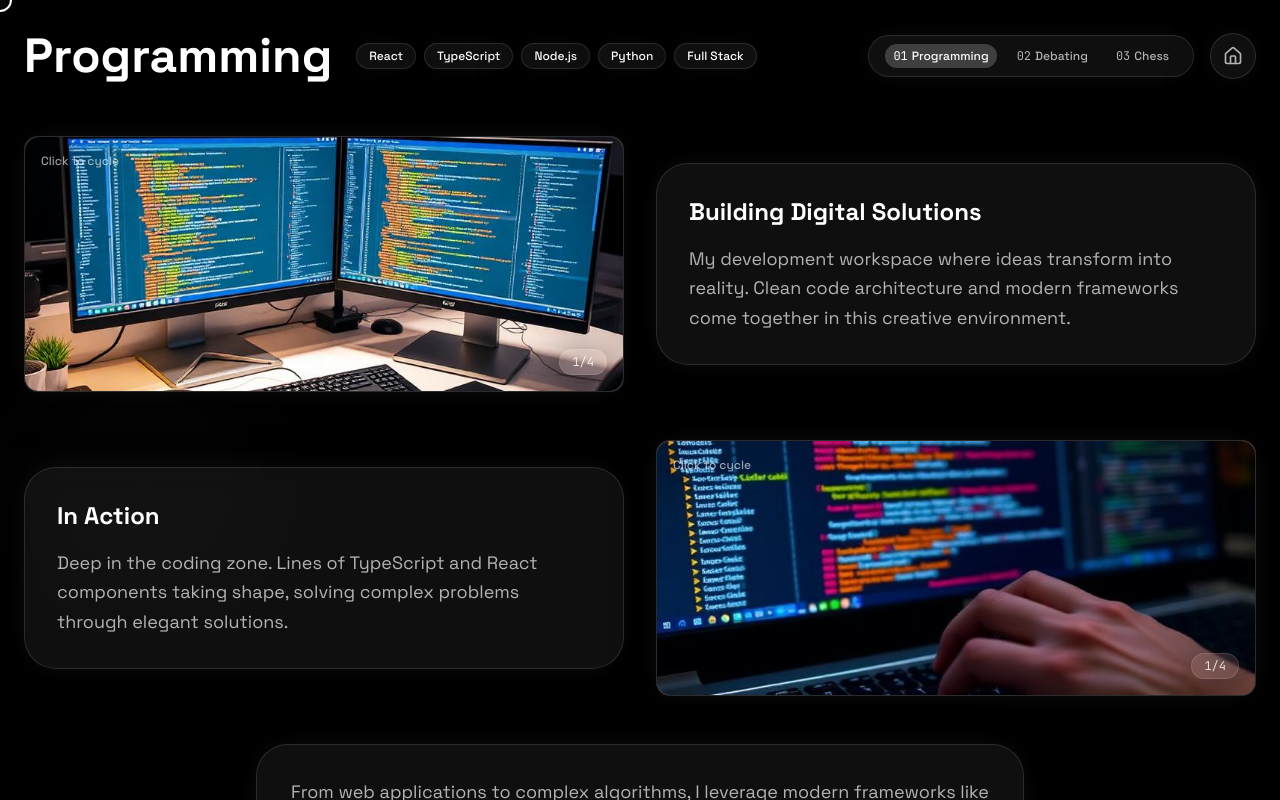
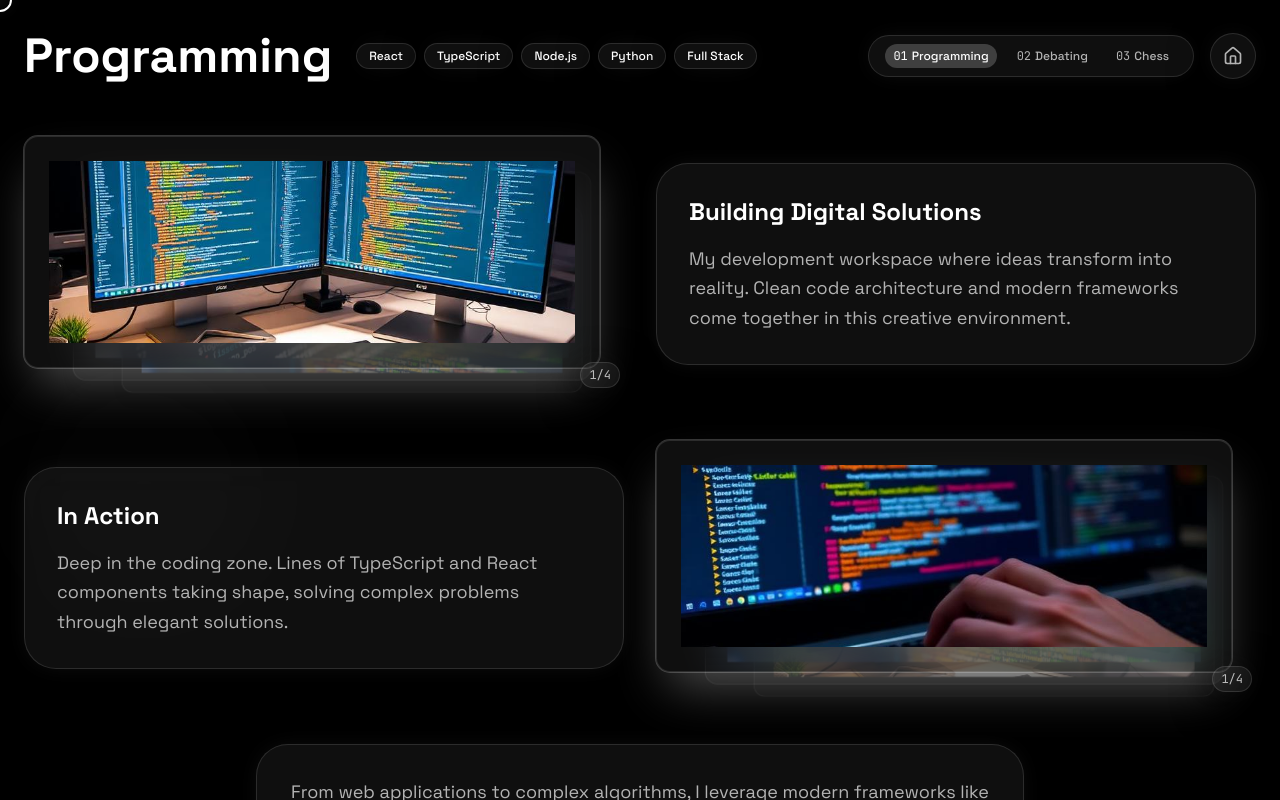
Before and after one commit to MuhdRayan10/rayan-journey-glow, a React (Vite) app: page / in a window 1280 px wide. Both pictures are taken after a click on the button "Journey". Shown: the top 800 px of the page. Built offline with nearby package versions, Linux system fonts and the light colour scheme.

Commit message:
Fix image offset and lag
Ensure images in the stack are properly offset and visible. Improve performance to reduce lag.

```diff
--- a/src/components/ImageStack.tsx
+++ b/src/components/ImageStack.tsx
@@ -1,5 +1,5 @@
 import { useState } from 'react';
-import { motion, AnimatePresence } from 'framer-motion';
+import { motion } from 'framer-motion';
 
 interface ImageStackProps {
   images: string[];
@@ -23,90 +23,79 @@ export const ImageStack = ({ images, alt, className = '' }: ImageStackProps) =>
 
   return (
     <div
-      className={`relative cursor-pointer select-none ${className}`}
+      className={`relative cursor-pointer select-none group ${className}`}
       onClick={handleStackClick}
       onKeyDown={handleKeyDown}
       tabIndex={0}
       role="button"
       aria-label={`Image stack: ${alt}. Click to cycle through ${images.length} images`}
     >
-      <div className="relative aspect-[4/3] w-full max-h-48 lg:max-h-64 overflow-hidden rounded-lg glass-card">
-        <AnimatePresence mode="wait">
+      {/* Container with padding to show offset images */}
+      <div className="relative aspect-[4/3] w-full max-h-48 lg:max-h-64 p-6">
+        {/* Render only visible images for performance */}
         {images.map((image, index) => {
           const isActive = index === currentIndex;
           const offsetIndex = (index - currentIndex + images.length) % images.length;
 
+          // Only render first 3 images for performance
+          if (offsetIndex >= 3) return null;
+
           return (
             <motion.div
-                key={`${image}-${index}`}
-                className="absolute inset-0"
+              key={index}
+              className="absolute"
               initial={false}
               animate={{
-                  zIndex: isActive ? 10 : Math.max(0, 5 - offsetIndex),
-                  scale: isActive ? 1 : Math.max(0.85, 1 - offsetIndex * 0.05),
-                  x: isActive ? 0 : offsetIndex * 8,
-                  y: isActive ? 0 : offsetIndex * 12,
-                  opacity: offsetIndex < 3 ? Math.max(0.3, 1 - offsetIndex * 0.2) : 0,
+                zIndex: isActive ? 20 : Math.max(0, 15 - offsetIndex * 3),
+                scale: isActive ? 1 : Math.max(0.8, 1 - offsetIndex * 0.1),
+                x: offsetIndex * 20,
+                y: offsetIndex * 24,
+                opacity: isActive ? 1 : Math.max(0.5, 1 - offsetIndex * 0.3),
               }}
               transition={{
-                  duration: 0.6,
-                  ease: [0.4, 0, 0.2, 1],
+                duration: 0.3,
+                ease: [0.25, 0.46, 0.45, 0.94],
               }}
               style={{
-                  transformOrigin: 'center center',
+                inset: '0',
+                margin: '0 24px 24px 0', // Create space for offsets
               }}
             >
               <div
-                  className={`w-full h-full rounded-lg overflow-hidden ${
+                className={`w-full h-full rounded-lg overflow-hidden glass-card ${
                   isActive
-                      ? 'shadow-2xl shadow-white/20'
-                      : 'shadow-lg shadow-black/40'
+                    ? 'shadow-2xl shadow-white/30 ring-1 ring-white/20'
+                    : 'shadow-lg shadow-black/30'
                 }`}
               >
                 <img
                   src={image}
                   alt={`${alt} - Image ${index + 1}`}
                   className="w-full h-full object-cover"
-                    loading={index === 0 ? "eager" : "lazy"}
+                  loading={index <= 1 ? "eager" : "lazy"}
                 />
 
-                  {/* Glassmorphic overlay for non-active images */}
+                {/* Subtle overlay for background images */}
                 {!isActive && (
-                    <div className="absolute inset-0 bg-black/20 backdrop-blur-[1px]" />
-                  )}
-
-                  {/* Active image glow effect */}
-                  {isActive && (
-                    <div className="absolute inset-0 ring-1 ring-white/30 rounded-lg pointer-events-none" />
+                  <div className="absolute inset-0 bg-black/20" />
                 )}
               </div>
             </motion.div>
           );
         })}
-        </AnimatePresence>
 
-        {/* Click indicator */}
-        <div className="absolute bottom-4 right-4 z-20">
-          <motion.div
-            className="glass rounded-full px-3 py-1 text-xs font-mono text-white/80"
-            initial={{ opacity: 0 }}
-            animate={{ opacity: 1 }}
-            transition={{ delay: 0.5 }}
-          >
+        {/* Click indicator - simplified */}
+        <div className="absolute bottom-1 right-1 z-30 pointer-events-none">
+          <div className="glass rounded-full px-2 py-1 text-xs font-mono text-white/70">
             {currentIndex + 1}/{images.length}
-          </motion.div>
+          </div>
         </div>
 
-        {/* Subtle hint text */}
-        <div className="absolute top-4 left-4 z-20">
-          <motion.div
-            className="text-xs text-white/60 font-medium"
-            initial={{ opacity: 0 }}
-            animate={{ opacity: 1 }}
-            transition={{ delay: 1 }}
-          >
+        {/* Hint text - only show on hover */}
+        <div className="absolute top-1 left-1 z-30 opacity-0 group-hover:opacity-100 transition-opacity pointer-events-none">
+          <div className="text-xs text-white/50 font-medium">
             Click to cycle
-          </motion.div>
+          </div>
         </div>
       </div>
     </div>
```
Lines whose indentation alone changed are shown as unchanged.
